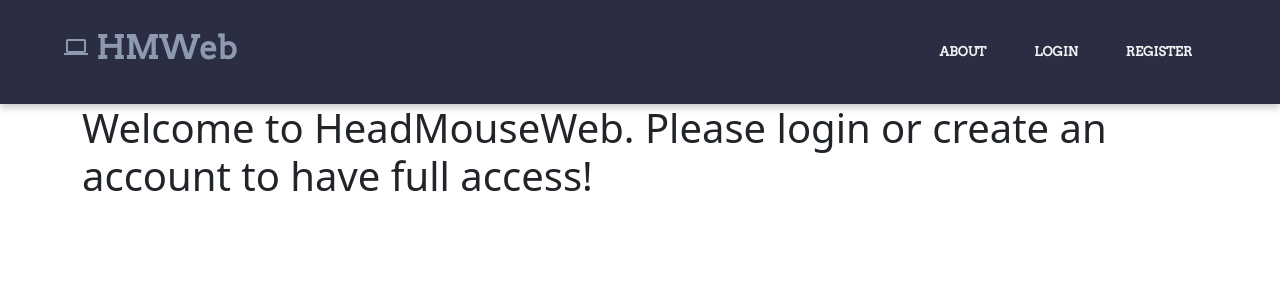
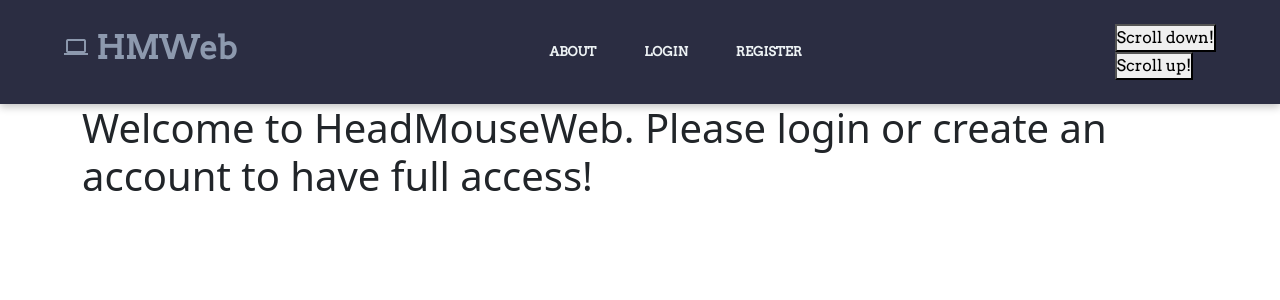
Before and after one commit to Edu4rd17/HeadMouseWeb, a Flask app: page / in a window 1280 px wide. Shown: the top 300 px of the page. Run offline with Flask 3, Linux system fonts and the light colour scheme; parts of the project's set-up code (start-up, migrations or seed data) failed here and were passed over; some libraries are stand-ins or nearby versions.

Commit message:
Scroll up and down buttons

```diff
--- a/website/static/base.js
+++ b/website/static/base.js
@@ -5,3 +5,12 @@ menu.onclick = () => {
   menu.classList.toggle("fa-times");
   navbar.classList.toggle("active");
 };
+
+function scrollDown() {
+  window.scrollBy(0, 200);
+}
+
+
+function scrollUp() {
+  window.scrollBy(0, -200);
+}
--- a/website/templates/base.html
+++ b/website/templates/base.html
@@ -79,6 +79,14 @@
         {% endif %}
       </nav>
       <div id="menu-btn" class="fa-solid fa-bars fa-2x"></div>
+      <div class="scroll-buttons">
+        <div class="scroll-up">
+          <button onclick="scrollDown()">Scroll down!</button>
+        </div>
+        <div class="scroll-down">
+          <button onclick="scrollUp()">Scroll up!</button>
+        </div>
+      </div>
     </header>
 
     {% with messages = get_flashed_messages(with_categories=true) %} {% if
```
